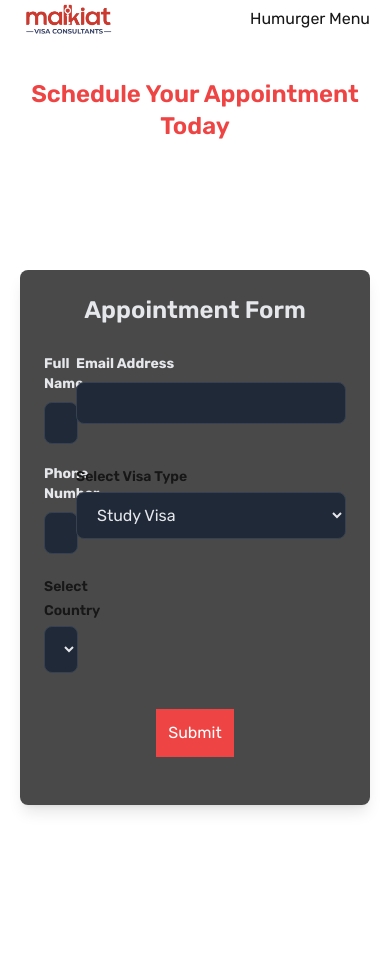
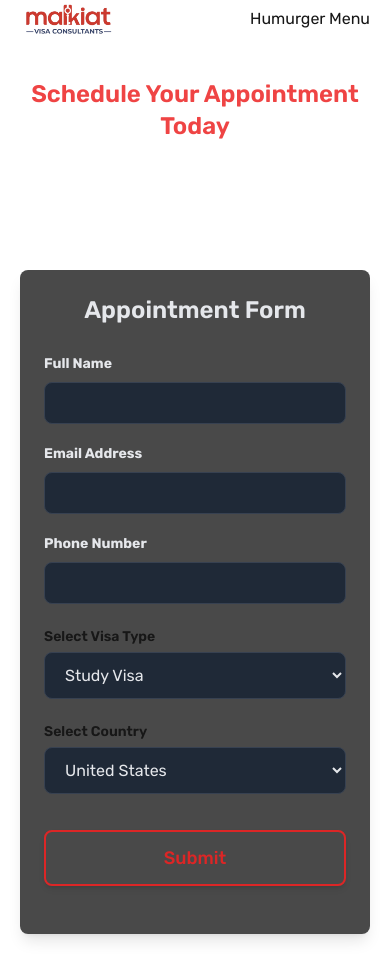
Before and after one commit to Umar13755/malkiatwebsite, a Next.js app: page /booking in a window 390 px wide. Before the commit the page ends 844 px from the top, so only its background shows below. Built offline with nearby package versions, Linux system fonts and the light colour scheme.

Commit message:
button issue fix

```diff
--- a/src/app/booking/page.tsx
+++ b/src/app/booking/page.tsx
@@ -132,13 +132,17 @@ export default function Booking() {
               />
             </div>
 
-            <div className="flex justify-center col-span-2 mt-4">
+            <div className="flex justify-center lg:col-span-2 mt-4">
               <button
-                className="p-3 bg-red-500 text-white"
+                className="sm:w-auto w-full relative inline-flex items-center justify-center px-6 py-3 overflow-hidden text-lg font-medium text-red-600 transition duration-300 ease-out border-2 border-red-600 rounded-lg shadow-md group hover:bg-red-500 hover:text-white focus:outline-none focus:ring-2 focus:ring-red-600 focus:ring-opacity-50"
                 type="submit"
                 disabled={state.submitting}
               >
-                Submit
+                <span className="absolute left-0 block w-0 h-1 transition-all duration-300 ease-out bg-red-500 group-hover:w-full" />
+                <span className="absolute right-0 block w-0 h-1 transition-all duration-300 ease-out bg-red-500 group-hover:left-0 group-hover:w-full" />
+                <span className="relative">
+                  {state.submitting ? "Submitting..." : "Submit"}
+                </span>
               </button>
             </div>
           </form>
```
